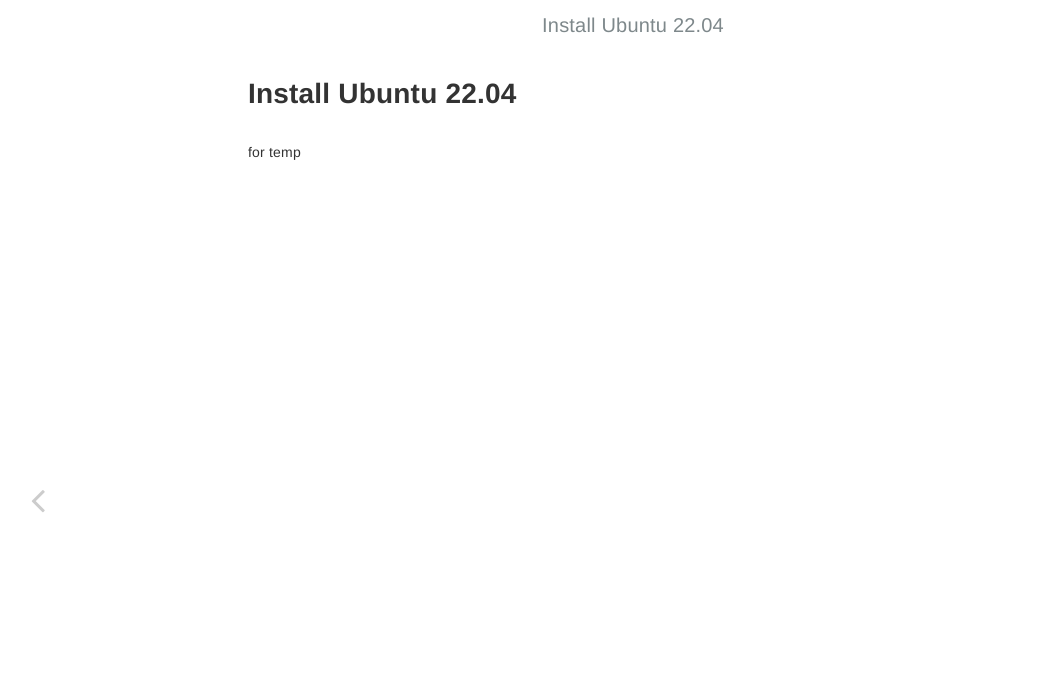
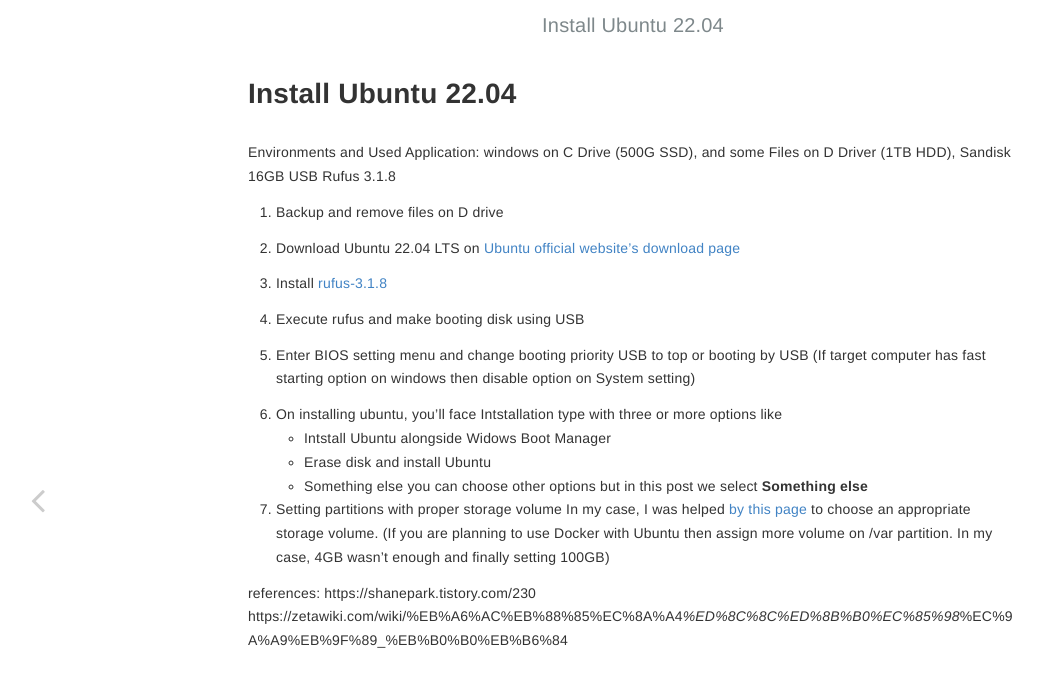
Before and after one commit to sedna99/portfolio, a Jekyll site: the page built from _posts/2022-05-14-installUbuntu.md, in a window 1280 px wide. Shown: the top 687 px of the page, without its empty margins (7-1050 px from the left). Built offline with Jekyll 4.4.1, drawn with Linux system fonts in a browser that asks for light colours.

Commit message:
Update 2022-05-14-installUbuntu.md
installUbuntu

```diff
--- a/_posts/2022-05-14-installUbuntu.md
+++ b/_posts/2022-05-14-installUbuntu.md
@@ -6,4 +6,35 @@
 layout: post
 ---
 
-for temp
+Environments and Used Application:
+windows on C Drive (500G SSD), and some Files on D Driver (1TB HDD),
+Sandisk 16GB USB
+Rufus 3.1.8
+
+1. Backup and remove files on D drive
+
+2. Download Ubuntu 22.04 LTS on [Ubuntu official website's download page][UbuntuOfficial]
+
+3. Install [rufus-3.1.8][rufusDownload]
+
+4. Execute rufus and make booting disk using USB
+
+5. Enter BIOS setting menu and change booting priority USB to top or booting by USB
+(If target computer has fast starting option on windows then disable option on System setting)
+
+6. On installing ubuntu, you'll face Intstallation type with three or more options like
+  * Intstall Ubuntu alongside Widows Boot Manager
+  * Erase disk and install Ubuntu
+  * Something else
+  you can choose other options but in this post we select **Something else**
+
+7. Setting partitions with proper storage volume In my case, I was helped [by this page][settingPartition] to choose an appropriate storage volume.
+(If you are planning to use Docker with Ubuntu then assign more volume on /var partition. In my case, 4GB wasn't enough and finally setting 100GB)
+
+references:
+  https://shanepark.tistory.com/230
+  https://zetawiki.com/wiki/%EB%A6%AC%EB%88%85%EC%8A%A4_%ED%8C%8C%ED%8B%B0%EC%85%98_%EC%9A%A9%EB%9F%89_%EB%B0%B0%EB%B6%84
+
+[UbuntuOfficial]: https://ubuntu.com/download/desktop
+[rufusDownload]: https://rufus.ie/ko/
+[settingPartition]: https://zetawiki.com/wiki/%EB%A6%AC%EB%88%85%EC%8A%A4_%ED%8C%8C%ED%8B%B0%EC%85%98_%EC%9A%A9%EB%9F%89_%EB%B0%B0%EB%B6%84
```
